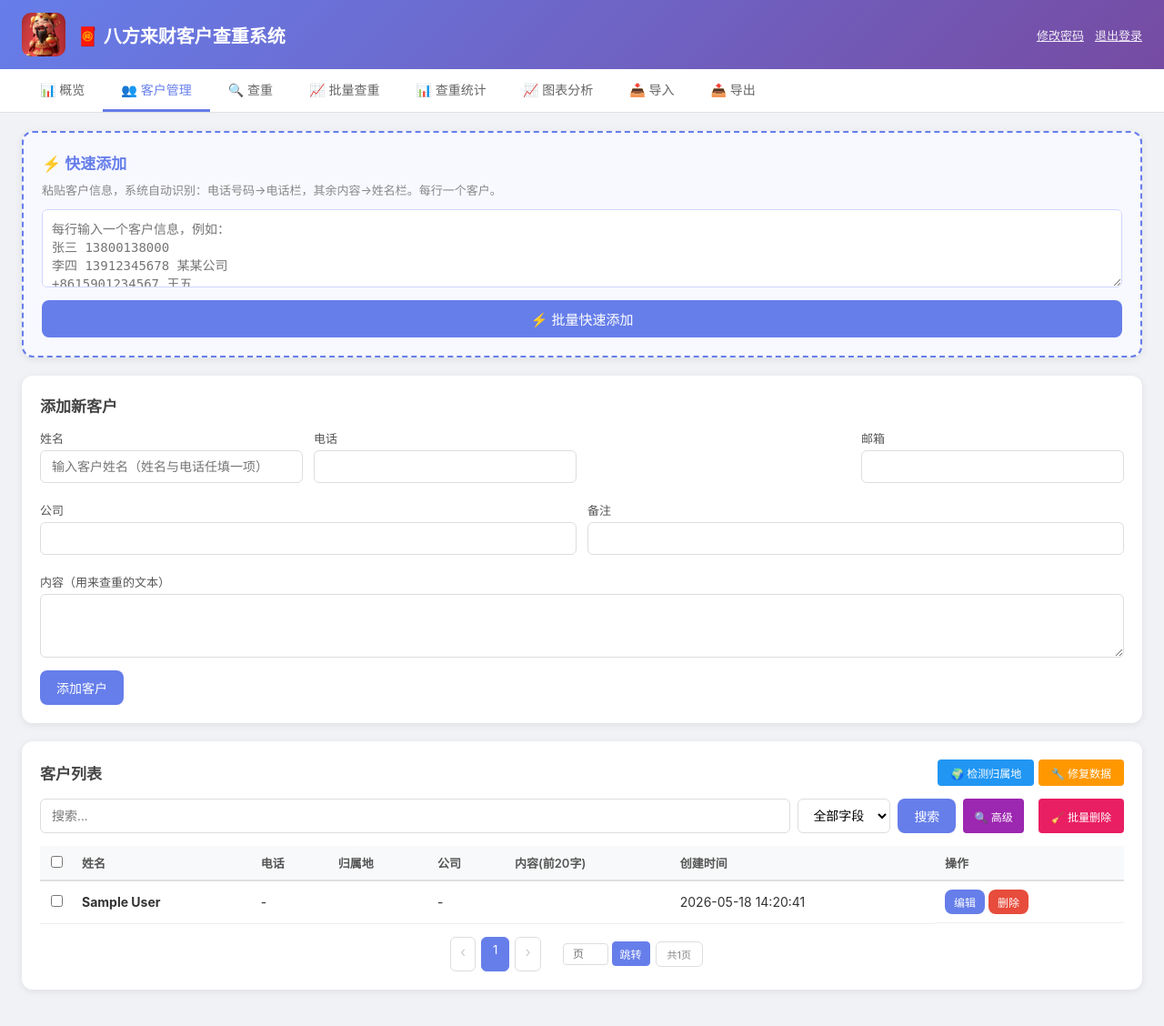
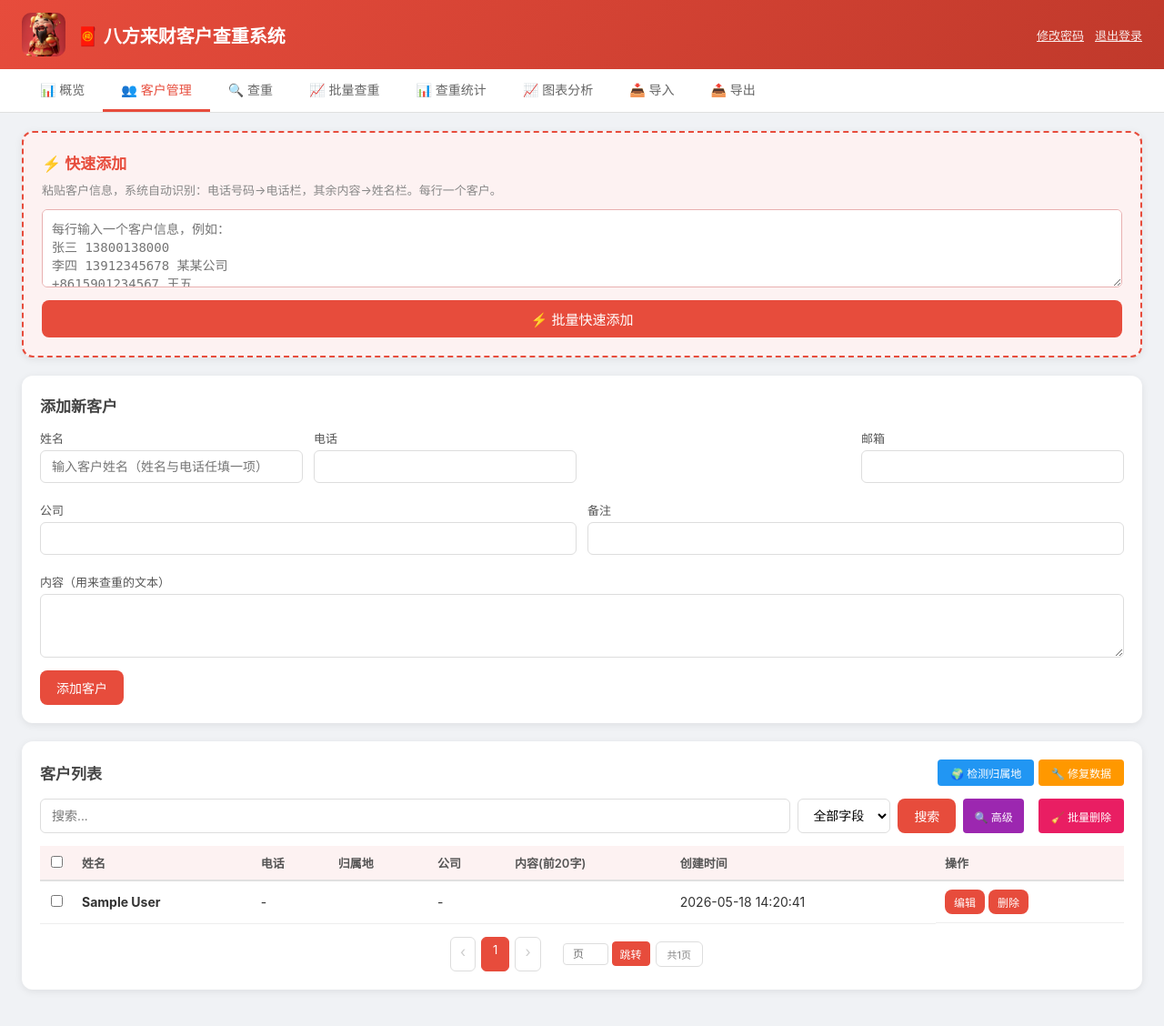
Before and after one commit to hh4bhtrw44-lab/duplicate-checker, a Flask app: page / in a window 1280 px wide, after a click on "👥 管理客户". Shown: the whole page at 91% size. Run offline with Flask 3, Linux system fonts and the light colour scheme; the visitor is signed in with stand-in values (Sample User, id 1); data comes from the database, SQL or seed files in the repository; data that the repository does not hold is empty; parts of the project's set-up code (start-up, migrations or seed data) failed here and were passed over.

Commit message:
Red theme index.html + cleanup

```diff
--- a/templates/index.html
+++ b/templates/index.html
@@ -18,7 +18,7 @@
             color: #333;
         }
         .app-header {
-            background: linear-gradient(135deg, #667eea 0%, #764ba2 100%);
+            background: linear-gradient(135deg, #e74c3c 0%, #c0392b 100%);
             color: white;
             padding: 14px 24px;
             display: flex;
@@ -50,8 +50,8 @@
             transition: all 0.2s;
             white-space: nowrap;
         }
-        .nav-tabs button:hover { color: #667eea; background: #f8f9ff; }
-        .nav-tabs button.active { color: #667eea; border-bottom-color: #667eea; }
+        .nav-tabs button:hover { color: #e74c3c; background: #fdf2f2; }
+        .nav-tabs button.active { color: #e74c3c; border-bottom-color: #e74c3c; }
 
         .tab-content { padding: 20px 24px; display: none; }
         .tab-content.active { display: block; }
@@ -92,8 +92,8 @@
             cursor: pointer;
             transition: all 0.2s;
         }
-        .btn-primary { background: #667eea; color: white; }
-        .btn-primary:hover { background: #5a6fd6; }
+        .btn-primary { background: #e74c3c; color: white; }
+        .btn-primary:hover { background: #c0392b; }
         .btn-success { background: #27ae60; color: white; }
         .btn-success:hover { background: #219a52; }
         .btn-danger { background: #e74c3c; color: white; }
@@ -186,7 +186,7 @@
             cursor: pointer;
             font-size: 13px;
         }
-        .pagination span.active { background: #667eea; color: white; border-color: #667eea; }
+        .pagination span.active { background: #e74c3c; color: white; border-color: #e74c3c; }
         .pagination span:hover:not(.active) { background: #f0f0f0; }
 
         .modal-overlay {
@@ -354,14 +354,14 @@
 
     <!-- Tab: Customers -->
     <div id="tab-customers" class="tab-content">
-        <div class="card" style="border: 2px dashed #667eea; background: #f8f9ff;">
-            <h2 style="color:#667eea; margin-bottom:8px;">⚡ 快速添加</h2>
+        <div class="card" style="border: 2px dashed #e74c3c; background: #fdf2f2;">
+            <h2 style="color:#e74c3c; margin-bottom:8px;">⚡ 快速添加</h2>
             <p style="font-size:13px; color:#888; margin-bottom:12px;">粘贴客户信息，系统自动识别：电话号码→电话栏，其余内容→姓名栏。每行一个客户。</p>
             <div class="form-group">
                 <textarea id="quickAddText" rows="4" placeholder="每行输入一个客户信息，例如：
 张三 13800138000
 李四 13912345678 某某公司
-+8615901234567 王五" style="width:100%; padding:10px; border:1px solid #d0d5ff; border-radius:6px; font-size:14px;"></textarea>
++8615901234567 王五" style="width:100%; padding:10px; border:1px solid #e8b0b0; border-radius:6px; font-size:14px;"></textarea>
             </div>
             <button class="btn btn-primary" onclick="quickAddCustomers()" style="width:100%; padding:10px; font-size:15px;">⚡ 批量快速添加</button>
             <div id="quickAddResult" style="display:none; margin-top:10px;"></div>
@@ -835,7 +835,7 @@
             pg.appendChild(nx);
             var js = document.createElement('span');
             js.style.cssText = 'display:flex;align-items:center;gap:4px;margin-left:6px;border:none;cursor:default;';
-            js.innerHTML = '<input id="pageJumpInput" type="number" min="1" max="' + totalPages + '" placeholder="页" style="width:50px;padding:4px;border:1px solid #ddd;border-radius:4px;font-size:12px;text-align:center;"> <button style="padding:4px 8px;border:1px solid #667eea;background:#667eea;color:white;border-radius:4px;cursor:pointer;font-size:12px;" onclick="jumpToPage()">跳转</button> <span style="font-size:11px;color:#888;margin-left:2px;">共' + totalPages + '页</span>';
+            js.innerHTML = '<input id="pageJumpInput" type="number" min="1" max="' + totalPages + '" placeholder="页" style="width:50px;padding:4px;border:1px solid #ddd;border-radius:4px;font-size:12px;text-align:center;"> <button style="padding:4px 8px;border:1px solid #e74c3c;background:#e74c3c;color:white;border-radius:4px;cursor:pointer;font-size:12px;" onclick="jumpToPage()">跳转</button> <span style="font-size:11px;color:#888;margin-left:2px;">共' + totalPages + '页</span>';
             pg.appendChild(js);
             updateBatchDeleteBtn();
         }
@@ -1166,7 +1166,7 @@
                 <div class="result-card">
                     <h3 style="margin-bottom:8px;">查重结果</h3>
                     <div class="result-row"><span class="result-label">${c1.name} (${c1.phone||'-'})</span><span>VS</span><span class="result-label">${c2.name} (${c2.phone||'-'})</span></div>
-                    <div class="result-row" style="border-top:1px solid #e0e5ff; padding-top:12px; margin-top:8px;">
+                    <div class="result-row" style="border-top:1px solid #f0d0d0; padding-top:12px; margin-top:8px;">
                         <span class="result-value">Jaccard: ${data.jaccard}%</span>
                         <span class="result-value">SimHash: ${data.simhash}%</span>
                     </div>
@@ -1274,8 +1274,8 @@
                         datasets: [{
                             label: '新增客户',
                             data: counts,
-                            borderColor: '#667eea',
-                            backgroundColor: 'rgba(102,126,234,0.1)',
+                            borderColor: '#e74c3c',
+                            backgroundColor: 'rgba(231,76,60,0.1)',
                             fill: true,
                             tension: 0.3,
                             pointRadius: 2
@@ -1301,8 +1301,8 @@
                         datasets: [{
                             label: '查重次数',
                             data: checkCounts,
-                            backgroundColor: 'rgba(102,126,234,0.6)',
-                            borderColor: '#667eea',
+                            backgroundColor: 'rgba(231,76,60,0.6)',
+                            borderColor: '#e74c3c',
                             borderWidth: 1
                         }]
                     },
@@ -1560,7 +1560,7 @@
                     var tr = d.weekly_trend || [];
                     window._checkTrendChart = new Chart(ctx, {
                         type:'line',
-                        data:{labels:tr.map(function(x){return x.date.slice(5);}),datasets:[{label:'查重次数',data:tr.map(function(x){return x.count;}),borderColor:'#667eea',backgroundColor:'rgba(102,126,234,0.1)',fill:true,tension:0.3}]},
+                        data:{labels:tr.map(function(x){return x.date.slice(5);}),datasets:[{label:'查重次数',data:tr.map(function(x){return x.count;}),borderColor:'#e74c3c',backgroundColor:'rgba(231,76,60,0.1)',fill:true,tension:0.3}]},
                         options:{responsive:true,plugins:{legend:{display:false}},scales:{y:{beginAtZero:true,ticks:{stepSize:1}}}}
                     });
                 }
@@ -1576,7 +1576,7 @@
                 for (var i = 0; i < entries.length; i++) {
                     var arr = entries[i];
                     var pct = Math.round(arr[1]/max*100);
-                    html += '<div style="margin:6px 0;"><span style="font-size:13px;min-width:80px;display:inline-block;">' + arr[0] + '</span><div style="display:inline-block;width:60%;height:20px;background:#e8e8e8;border-radius:10px;margin:0 8px;vertical-align:middle;"><div style="width:'+pct+'%;height:100%;background:linear-gradient(90deg,#667eea,#764ba2);border-radius:10px;text-align:right;line-height:20px;color:#fff;font-size:11px;padding-right:6px;box-sizing:border-box;">' + arr[1] + '</div></div><span style="font-size:11px;color:#888;">' + Math.round(arr[1]/data.total_with_region*100) + '%</span></div>';
+                    html += '<div style="margin:6px 0;"><span style="font-size:13px;min-width:80px;display:inline-block;">' + arr[0] + '</span><div style="display:inline-block;width:60%;height:20px;background:#e8e8e8;border-radius:10px;margin:0 8px;vertical-align:middle;"><div style="width:'+pct+'%;height:100%;background:linear-gradient(90deg,#e74c3c,#c0392b);border-radius:10px;text-align:right;line-height:20px;color:#fff;font-size:11px;padding-right:6px;box-sizing:border-box;">' + arr[1] + '</div></div><span style="font-size:11px;color:#888;">' + Math.round(arr[1]/data.total_with_region*100) + '%</span></div>';
                 }
                 html += '</div>';
                 c.innerHTML = html;
@@ -1593,10 +1593,10 @@
                     var e = ce[k];
                     var pt = data.coords[e[0]];
                     var r = Math.max(8, Math.sqrt(e[1]/mxc) * 35);
-                    var mk = L.circleMarker([pt.lat,pt.lng],{radius:r,fillColor:'#667eea',color:'#fff',weight:2,fillOpacity:0.65}).addTo(map);
+                    var mk = L.circleMarker([pt.lat,pt.lng],{radius:r,fillColor:'#e74c3c',color:'#fff',weight:2,fillOpacity:0.65}).addTo(map);
                     var lb = e[1] >= 10000 ? (e[1]/10000).toFixed(1) + '万' : e[1].toLocaleString();
                     mk.bindTooltip('<div style="text-align:center;font-weight:bold;font-size:11px;">'+e[0]+'<br>'+lb+'</div>',{permanent:true,direction:'center',className:'map-label'});
-                    mk.bindPopup('<strong>'+e[0]+'</strong><br>客户: <strong style="color:#667eea;">'+e[1].toLocaleString()+'</strong> ('+Math.round(e[1]/data.total_with_region*100)+'%)');
+                    mk.bindPopup('<strong>'+e[0]+'</strong><br>客户: <strong style="color:#e74c3c;">'+e[1].toLocaleString()+'</strong> ('+Math.round(e[1]/data.total_with_region*100)+'%)');
                 }
                 var bl = L.latLngBounds([]);
                 for (var l = 0; l < ce.length; l++) { bl.extend([data.coords[ce[l][0]].lat, data.coords[ce[l][0]].lng]); }
```
Also changed, not shown: other parts of templates/index.html (+14 -14 lines).
